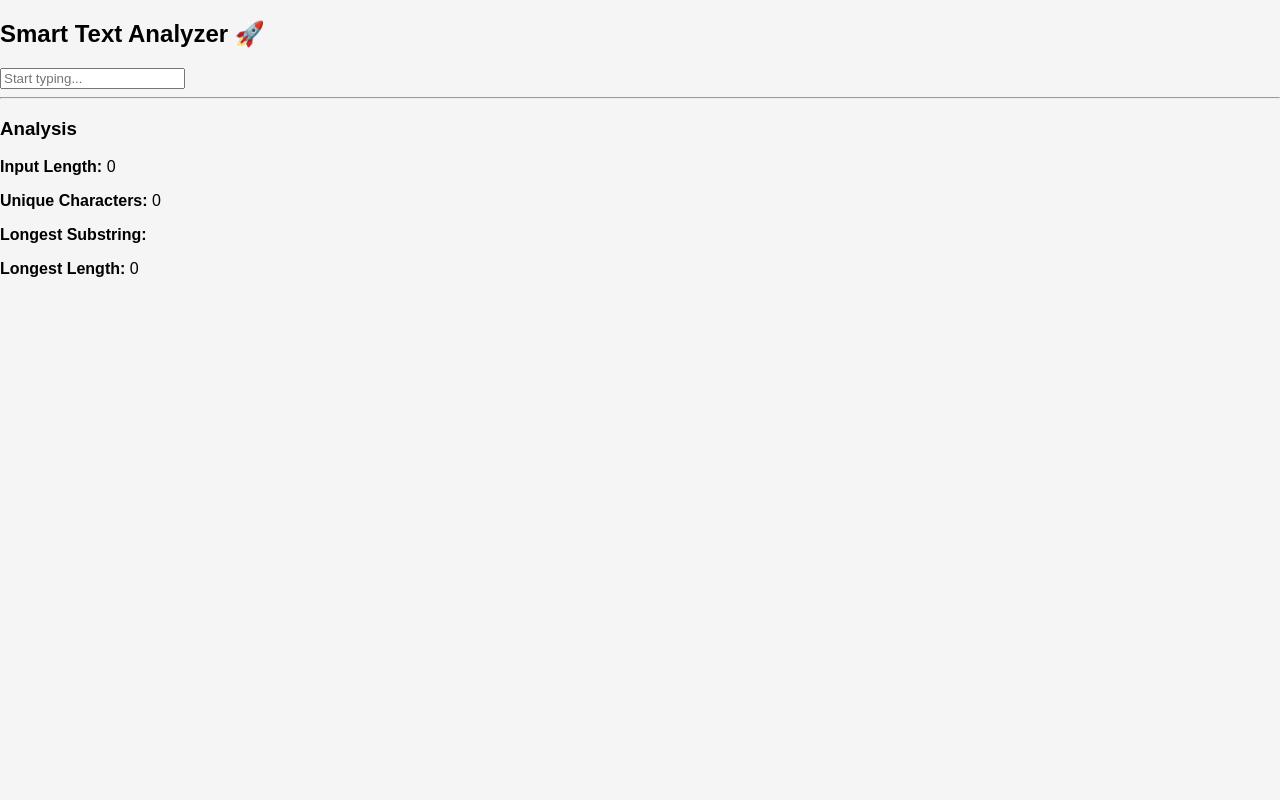
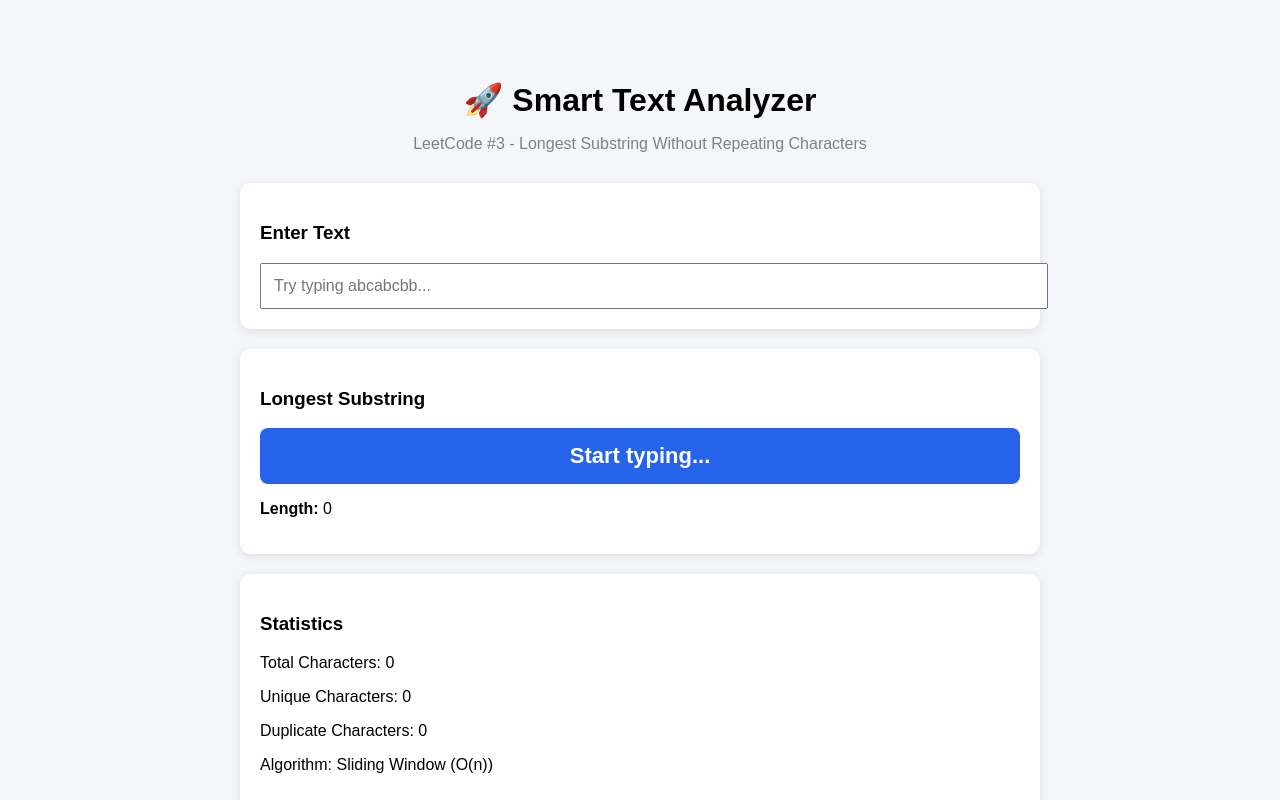
Before and after one commit to VanshTuteja15/Substring_Analyzer, a React (Create React App) app: page / in a window 1280 px wide. Shown: the top 800 px of the page. Built offline with nearby package versions, Linux system fonts and the light colour scheme.

Commit message:
making it better

```diff
--- a/src/index.css
+++ b/src/index.css
@@ -1,16 +1,61 @@
 body {
-
   margin: 0;
-
+  background: #f4f6f9;
   font-family: Arial, Helvetica, sans-serif;
-
-  background-color: #f5f5f5;
-
 }
 
+.container {
+  max-width: 800px;
+  margin: 40px auto;
+  padding: 20px;
+}
 
 h1 {
+  text-align: center;
+  margin-bottom: 10px;
+}
 
+.subtitle {
   text-align: center;
+  color: gray;
+  margin-bottom: 30px;
+}
 
+.card {
+  background: white;
+  padding: 20px;
+  margin-bottom: 20px;
+  border-radius: 10px;
+  box-shadow: 0 2px 10px rgba(0,0,0,.1);
 }
+
+.text-input {
+  width: 100%;
+  padding: 12px;
+  font-size: 16px;
+}
+
+.highlight-box {
+  background: #2563eb;
+  color: white;
+  padding: 15px;
+  font-size: 22px;
+  text-align: center;
+  border-radius: 8px;
+  margin-bottom: 15px;
+  font-weight: bold;
+}
+
+.badge-container {
+  display: flex;
+  flex-wrap: wrap;
+  gap: 10px;
+}
+
+.badge {
+  background: #2563eb;
+  color: white;
+  padding: 8px 14px;
+  border-radius: 20px;
+  font-weight: bold;
+}
--- a/src/problems/LongestSubstring.jsx
+++ b/src/problems/LongestSubstring.jsx
@@ -2,52 +2,73 @@ import { useState } from "react";
 import longestSubstring from "../utils/longestSubstring";
 
 function LongestSubstring() {
-
   const [text, setText] = useState("");
 
   const result = longestSubstring(text);
 
-    const uniqueCharacters = new Set(text);
+  const uniqueCharacters = [...new Set(text)];
 
   return (
+    <div className="container">
+      <h1>🚀 Smart Text Analyzer</h1>
 
-        <div>
+      <p className="subtitle">
+        LeetCode #3 - Longest Substring Without Repeating Characters
+      </p>
 
-            <h2>
-                Smart Text Analyzer 🚀
-            </h2>
+      <div className="card">
+        <h3>Enter Text</h3>
 
         <input
+          className="text-input"
           type="text"
-                placeholder="Start typing..."
+          placeholder="Try typing abcabcbb..."
           value={text}
           onChange={(e) => setText(e.target.value)}
         />
+      </div>
 
-            <hr />
+      <div className="card">
+        <h3>Longest Substring</h3>
 
-            <h3>Analysis</h3>
+        <div className="highlight-box">
+          {result.substring || "Start typing..."}
+        </div>
 
         <p>
-                <strong>Input Length:</strong> {text.length}
+          <strong>Length:</strong> {result.length}
         </p>
-
-            <p>
-                <strong>Unique Characters:</strong> {uniqueCharacters.size}
-            </p>
-
-            <p>
-                <strong>Longest Substring:</strong> {result.substring}
-            </p>
-
-            <p>
-                <strong>Longest Length:</strong> {result.length}
-            </p>
-
       </div>
 
+      <div className="card">
+        <h3>Statistics</h3>
+
+        <p>Total Characters: {text.length}</p>
+
+        <p>Unique Characters: {uniqueCharacters.length}</p>
+
+        <p>Duplicate Characters: {text.length - uniqueCharacters.length}</p>
+
+        <p>Algorithm: Sliding Window (O(n))</p>
+      </div>
+
+      <div className="card">
+        <h3>Unique Characters</h3>
+
+        <div className="badge-container">
+          {uniqueCharacters.length === 0 ? (
+            <p>No characters yet.</p>
+          ) : (
+            uniqueCharacters.map((char, index) => (
+              <span key={index} className="badge">
+                {char}
+              </span>
+            ))
+          )}
+        </div>
+      </div>
+    </div>
   );
-
 }
 
 export default LongestSubstring;
```
Lines whose indentation alone changed are shown as unchanged.
